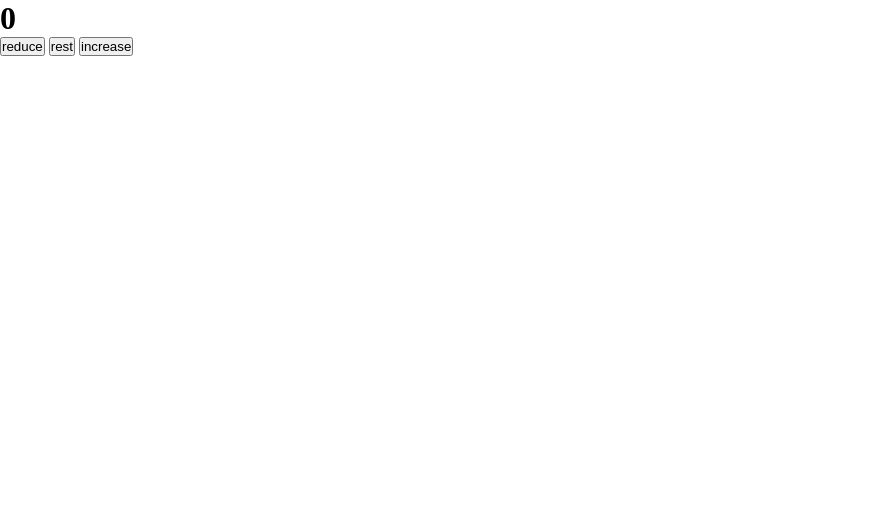
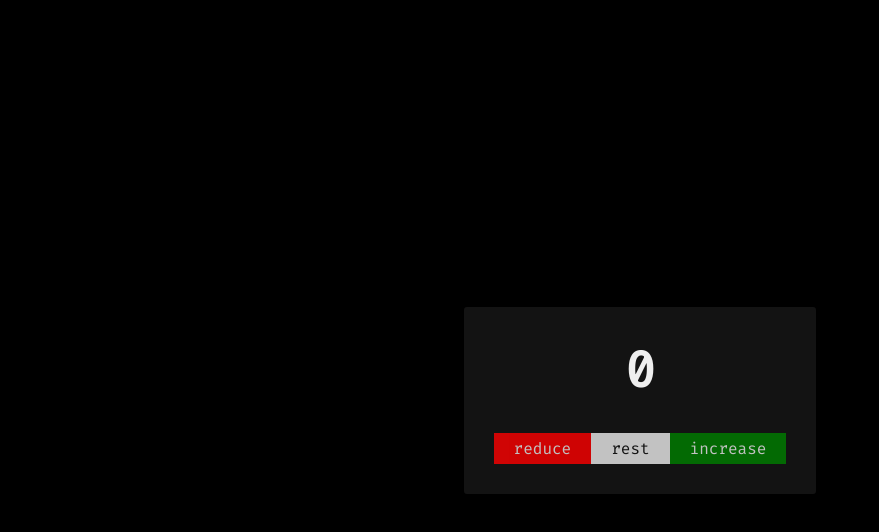
Before and after one commit to AizakCy/Click-Counter, a plain HTML site: page index.html in a window 1280 px wide. Shown: the whole page, without its empty margins (0-879 px from the left). Drawn offline with Linux system fonts and the light colour scheme.

Commit message:
add css stlye

```diff
--- a/style.css
+++ b/style.css
@@ -1,5 +1,49 @@
-*{
-    margin: 0;
-    padding: 0;
-    box-sizing: border-box;
+@import url("https://fonts.googleapis.com/css2?family=Fira+Code&display=swap");
+
+* {
+  margin: 0;
+  padding: 0;
+  box-sizing: border-box;
+  font-family: "Fira Code", monospace;
 }
+body {
+  background-color: black;
+  height: 100vh;
+  display: flex;
+  align-items: center;
+  justify-content: center;
+}
+.container {
+  background-color: #131313;
+  text-align: center;
+  padding: 30px;
+  border-radius: 3px;
+}
+#counter {
+  color: #eeeeee;
+  padding-bottom: 30px;
+  font-size: 50px;
+}
+.control-buttons {
+  display: flex;
+}
+.control-buttons button {
+  all: unset;
+  color: #eeeeee;
+  padding: 5px 20px;
+  cursor: pointer;
+  opacity: 0.8;
+}
+.control-buttons button:hover {
+  opacity: 1.2g;
+}
+#reduce {
+  background-color: red;
+}
+#rest {
+  background-color: #eeeeee;
+  color: #131313;
+}
+#increase {
+  background-color: green;
+}
```
